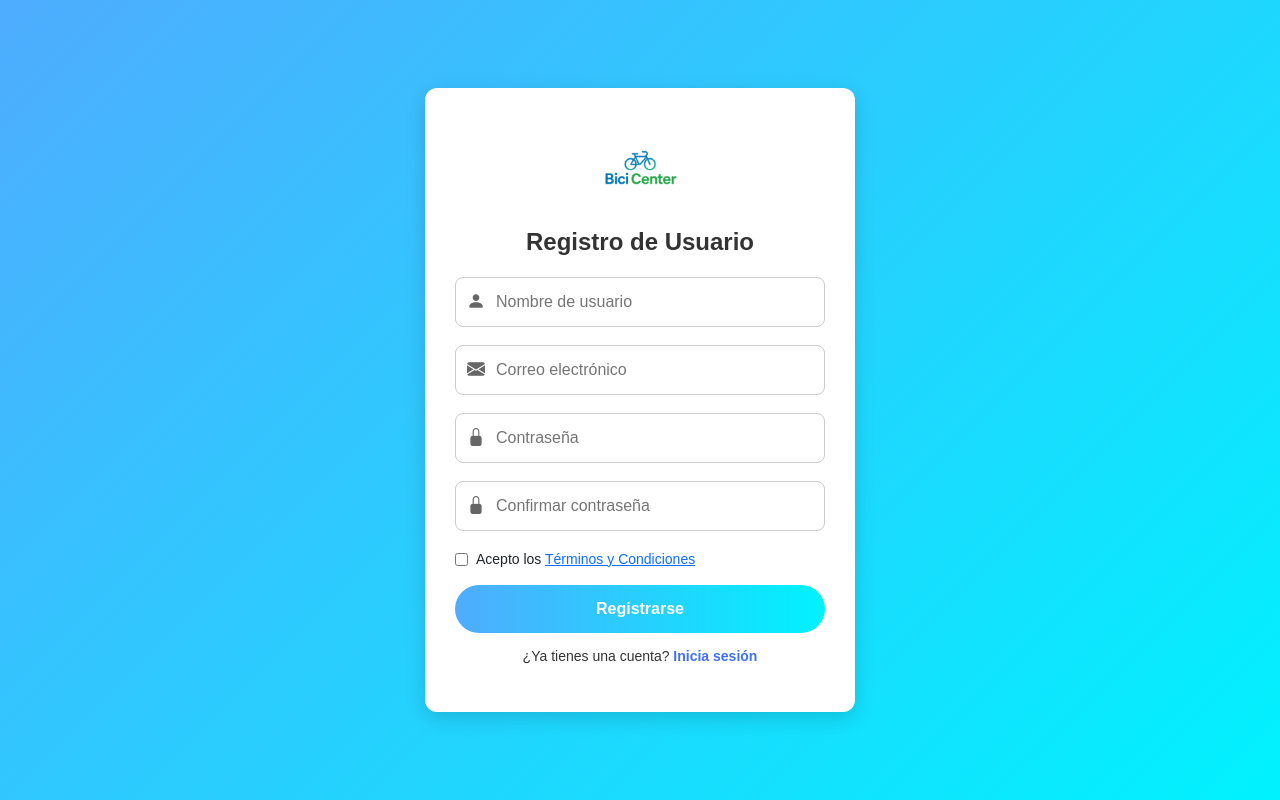
After one commit to CrisOrd/BiciCenter, a Django app: template menu/templates/registrar.html in a window 1280 px wide. The commit adds this page. Run offline with Django 5.2, Linux system fonts and the light colour scheme; the template is opened without the code that fills it, so the values that code supplies are empty; some libraries are stand-ins or nearby versions.

Commit message:
reguistrare echo
html de reguistrar

```diff
--- a/bicicenter/urls.py
+++ b/bicicenter/urls.py
@@ -5,12 +5,7 @@ from  menu import views
 urlpatterns = [
     path('admin/', admin.site.urls),
     path('menu/', views.mainPage, name='menu'),
-<<<<<<< Updated upstream
-=======
     path('login/', views.loginPage, name='login'),
+    path('registrar/', views.registrarPage, name='registrar'),
     path('mantenimiento/', views.mantemientoPage, name='mantenimiento'),
-<<<<<<< Updated upstream
->>>>>>> Stashed changes
-=======
->>>>>>> Stashed changes
 ]
--- a/menu/templates/login.html
+++ b/menu/templates/login.html
@@ -7,7 +7,11 @@
     <title>Login</title>
     <link href="{% static 'css/bootstrap.min.css' %}" rel="stylesheet">
     <script src="{% static 'js/bootstrap.bundle.min.js' %}"></script>
+<<<<<<< Updated upstream
     <!-- Bootstrap Icons -->
+=======
+
+>>>>>>> Stashed changes
     <link href="https://cdn.jsdelivr.net/npm/bootstrap-icons@1.11.3/font/bootstrap-icons.css" rel="stylesheet">
 
     <style>
--- /dev/null
+++ b/menu/templates/registrar.html
@@ -0,0 +1,138 @@
+<!DOCTYPE html>
+<html lang="es">
+  {% load static %}
+<head>
+  <meta charset="utf-8">
+  <meta name="viewport" content="width=device-width, initial-scale=1">
+  <title>Registro de Usuario</title>
+  <link href="{% static 'css/bootstrap.min.css' %}" rel="stylesheet">
+  <script src="{% static 'js/bootstrap.bundle.min.js' %}"></script>
+  <!-- Bootstrap Icons -->
+  <link href="https://cdn.jsdelivr.net/npm/bootstrap-icons@1.11.3/font/bootstrap-icons.css" rel="stylesheet">
+
+  <style>
+    body {
+      min-height: 100vh;
+      display: flex;
+      align-items: center;
+      justify-content: center;
+      background: linear-gradient(135deg, #4facfe, #00f2fe);
+      font-family: 'Poppins', sans-serif;
+    }
+    .wrapper {
+      max-width: 430px;
+      width: 100%;
+      background: #fff;
+      padding: 40px 30px;
+      border-radius: 12px;
+      box-shadow: 0 6px 20px rgba(0,0,0,0.15);
+      text-align: center;
+    }
+    .wrapper img {
+      width: 90px;
+      margin-bottom: 10px;
+    }
+    .wrapper h2 {
+      font-size: 24px;
+      font-weight: 700;
+      margin-bottom: 20px;
+      color: #333;
+    }
+    .input-box {
+      position: relative;
+      margin: 18px 0;
+    }
+    .input-box input {
+      width: 100%;
+      height: 50px;
+      padding: 0 40px;
+      border: 1.5px solid #ccc;
+      border-radius: 8px;
+      font-size: 16px;
+      transition: 0.3s;
+    }
+    .input-box input:focus {
+      border-color: #4facfe;
+      box-shadow: 0 0 0 3px rgba(79,172,254,0.2);
+    }
+    .input-box i {
+      position: absolute;
+      top: 50%;
+      left: 12px;
+      transform: translateY(-50%);
+      font-size: 18px;
+      color: #666;
+    }
+    .policy {
+      display: flex;
+      align-items: center;
+      justify-content: start;
+      font-size: 14px;
+      margin: 15px 0;
+    }
+    .policy input {
+      margin-right: 8px;
+    }
+    .btn-register {
+      width: 100%;
+      background: linear-gradient(90deg, #4facfe, #00f2fe);
+      border: none;
+      padding: 12px;
+      border-radius: 50px;
+      color: #fff;
+      font-weight: 600;
+      transition: 0.3s;
+    }
+    .btn-register:hover {
+      opacity: 0.9;
+      transform: translateY(-2px);
+    }
+    .text h3 {
+      margin-top: 15px;
+      font-size: 14px;
+      color: #333;
+    }
+    .text a {
+      color: #4070f4;
+      font-weight: 600;
+      text-decoration: none;
+    }
+    .text a:hover {
+      text-decoration: underline;
+    }
+  </style>
+</head>
+<body>
+  <div class="wrapper">
+    <!-- Aquí colocas tu logo -->
+    <img src="{% static 'img/biciCenter.png' %}" alt="Logo">
+    <h2>Registro de Usuario</h2>
+    <form>
+      <div class="input-box">
+        <i class="bi bi-person-fill"></i>
+        <input type="text" placeholder="Nombre de usuario" required>
+      </div>
+      <div class="input-box">
+        <i class="bi bi-envelope-fill"></i>
+        <input type="email" placeholder="Correo electrónico" required>
+      </div>
+      <div class="input-box">
+        <i class="bi bi-lock-fill"></i>
+        <input type="password" placeholder="Contraseña" required>
+      </div>
+      <div class="input-box">
+        <i class="bi bi-lock-fill"></i>
+        <input type="password" placeholder="Confirmar contraseña" required>
+      </div>
+      <div class="policy">
+        <input type="checkbox" required>
+        <span>Acepto los <a href="#">Términos y Condiciones</a></span>
+      </div>
+      <button type="submit" class="btn-register">Registrarse</button>
+      <div class="text">
+        <h3>¿Ya tienes una cuenta? <a href="/login/">Inicia sesión</a></h3>
+      </div>
+    </form>
+  </div>
+</body>
+</html>
```
Also changed, not shown: menu/views.py (+3 -8 lines).
